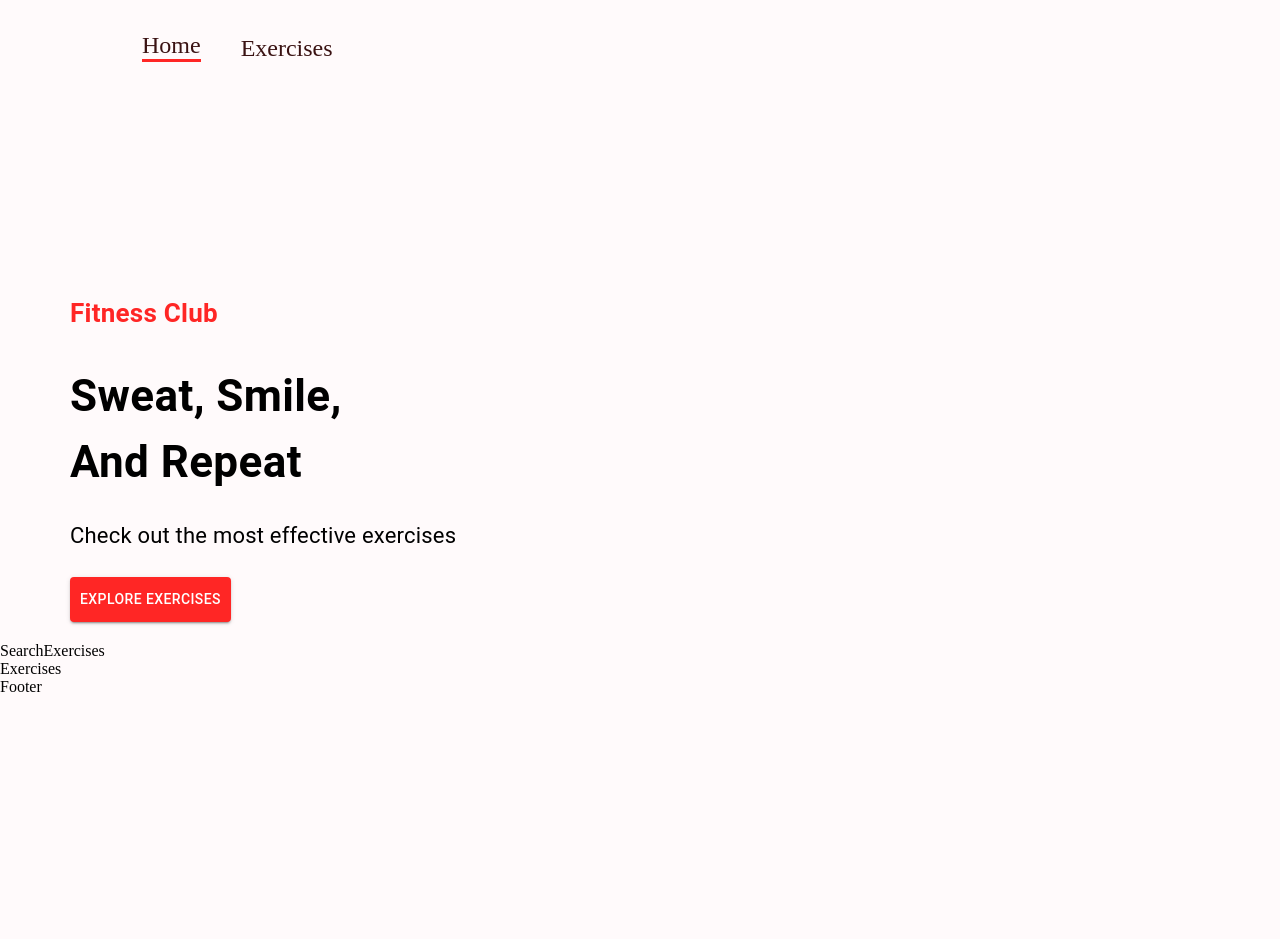
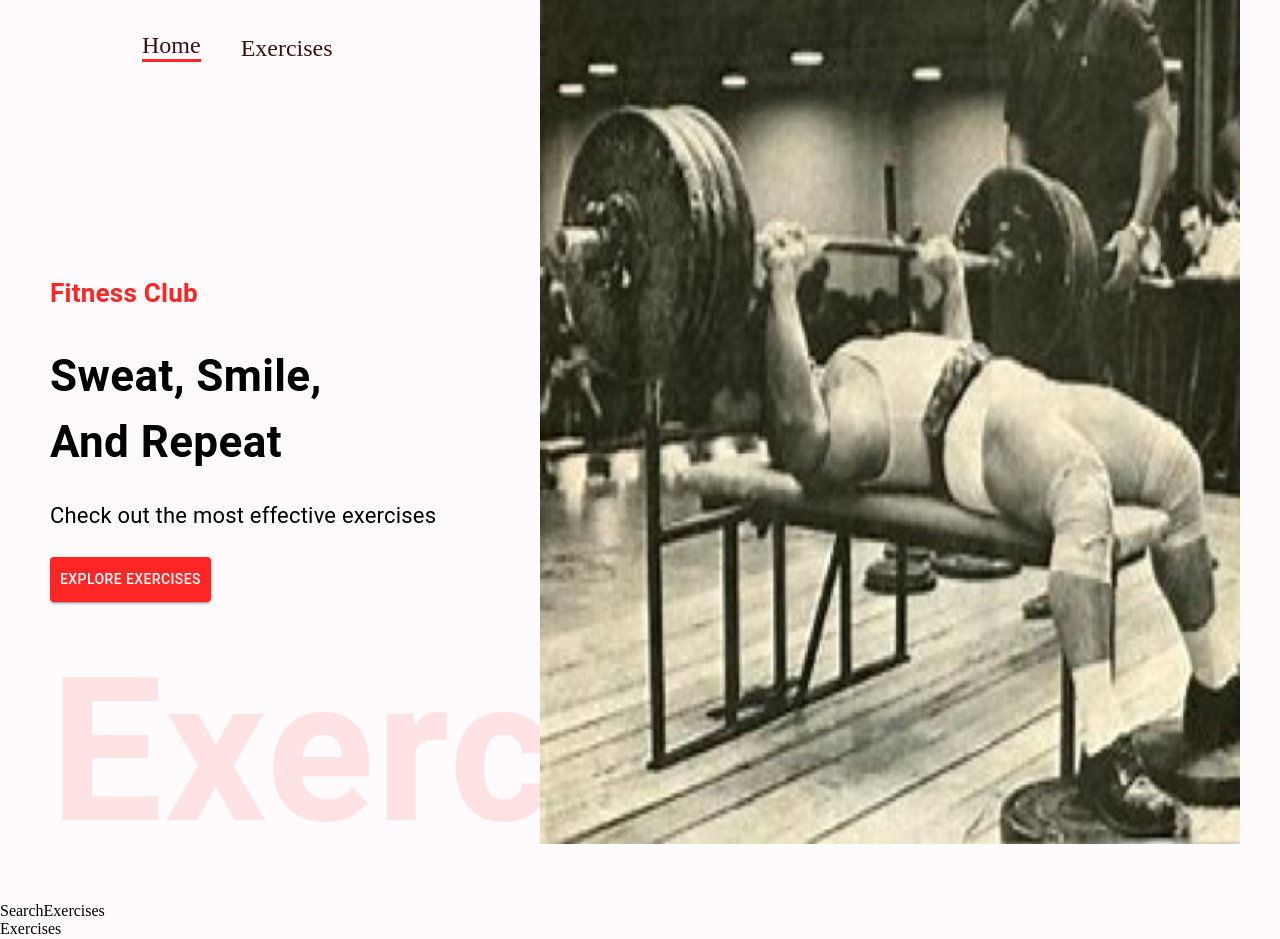
Before and after one commit to joshuaharris1103/Gym-Exercises, a React (Create React App) app: page / in a window 1280 px wide. Shown: the top 939 px of the page. Before the commit the page ends 800 px from the top, so only its background shows below. Built offline with nearby package versions, Linux system fonts and the light colour scheme.

Commit message:
added hero banner image, working on getting it to render to page

```diff
--- a/src/components/HeroBanner.jsx
+++ b/src/components/HeroBanner.jsx
@@ -1,14 +1,15 @@
 import React from 'react'
-import {  Box, Button, Stack, Typography } from '@mui/material'
+import {  Box, Button, Typography } from '@mui/material'
 
-// import HeroBannerImage
+import HeroBannerImage from '../assets/images/banner.png'
 
 const HeroBanner = () => {
   return (
     <Box sx={{
         mt: { lg: '212px', xs: '70px'},
-        ml: { sm: '50px'}
-    }} position='relative' p='20px'>
+        ml: { sm: '50px'},
+        position:'relative',
+    }}>
        <Typography color='#FF2625'
        fontWeight='600'
        fontSize='26px'
@@ -20,7 +21,8 @@ const HeroBanner = () => {
        sx={{ fontSize: {lg: '44px', xs: '40px'}}}
        mb='23px' mt='30px'
     >
-        Sweat, Smile, <br /> And Repeat
+        Sweat, Smile, <br />
+        And Repeat
         </Typography>
        <Typography fontSize='22px'
        lineHeight='35px' mb={3}>
@@ -36,13 +38,16 @@ const HeroBanner = () => {
             color='#ff2625'
             sx={{
                 opacity: 0.1,
-                display: {lg: 'block', xs: 'none'}
+                display: {lg: 'block', xs: 'none'},
+                fontSize: '200px',
             }}
-            fontSize= '200px'
         >
+            Exercise
         </Typography>
 
-        {/* <img src={HeroBannerImage} alt="banner" className='hero-banner-img'/> */}
+        <img
+        src={HeroBannerImage} alt='banner'
+        className='hero-banner-img' />
     </Box>
   )
 }
```
Also changed, not shown: src/assets/images/banner.png (added).
